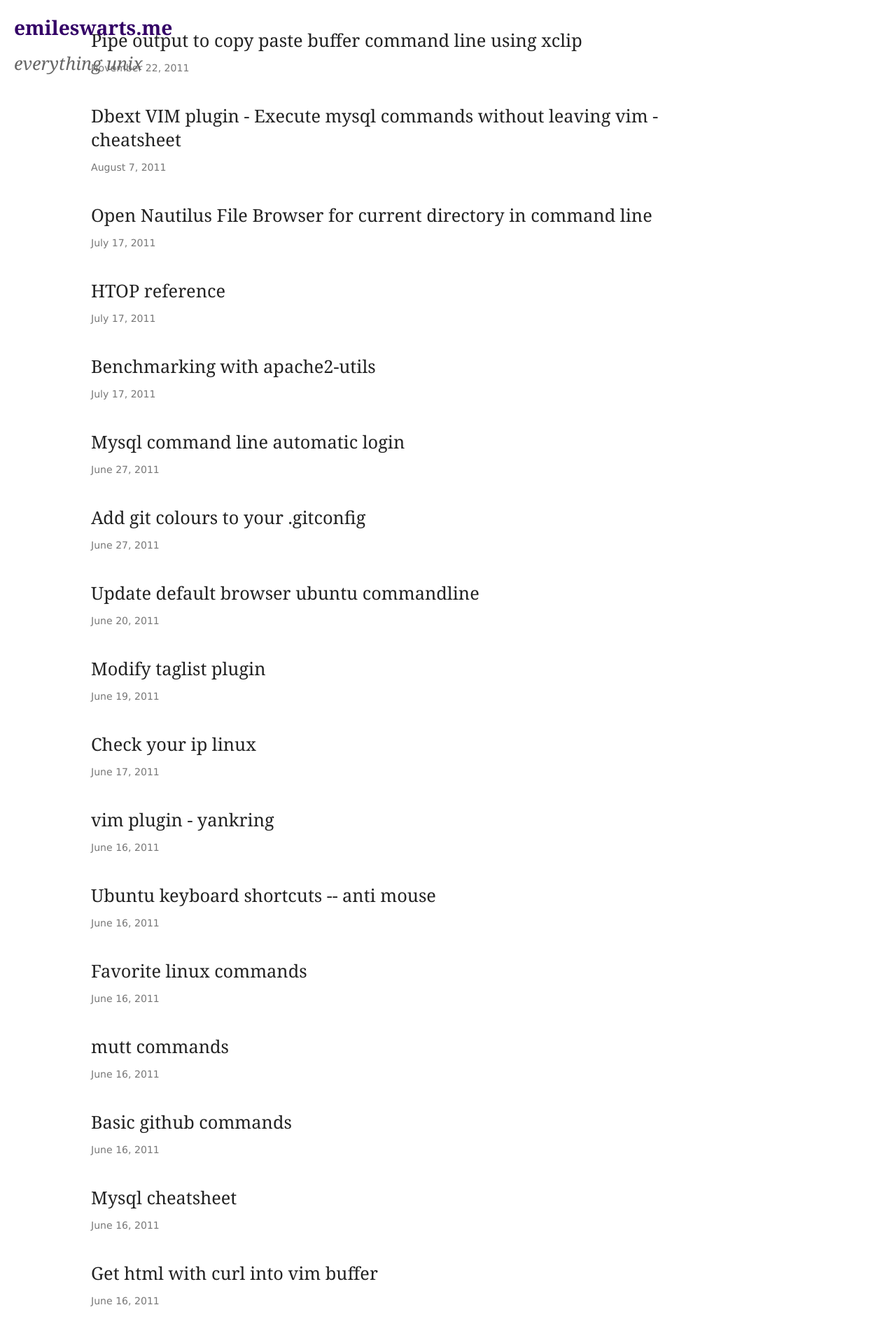
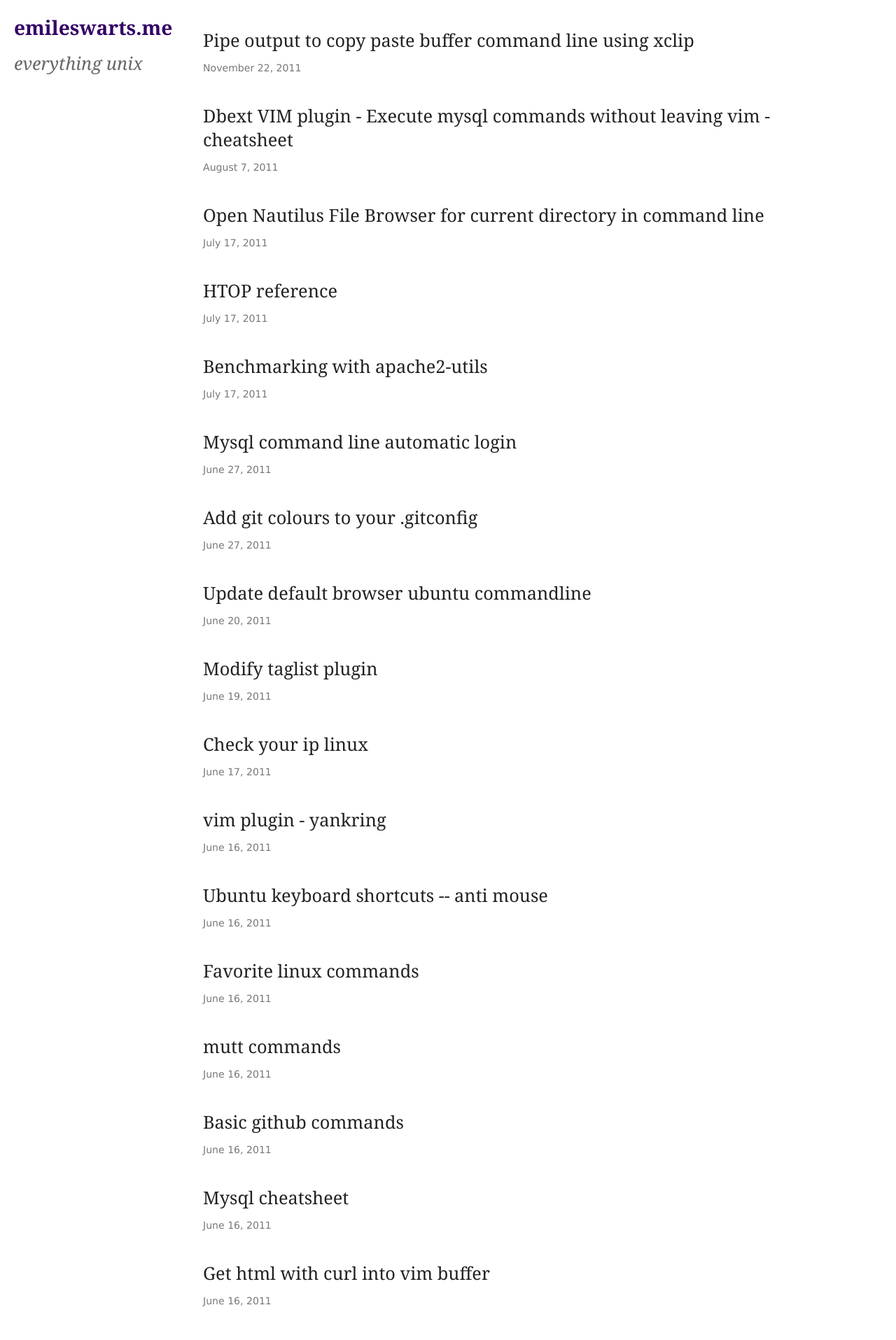
Before and after one commit to emileswarts/emileswarts.github.com, a Jekyll site: the page built from index.html, in a window 1280 px wide. Shown: the top 1915 px of the page at 70% size. Built offline with Jekyll 4.4.1, drawn with Linux system fonts in a browser that asks for light colours.

Commit message:
removed float

```diff
--- a/css/style.css
+++ b/css/style.css
@@ -1,7 +1,7 @@
- * {padding:0; margin:0;}
+* {padding:0; margin:0;}
 html { display:block; height:100%; width:100%;  }
 body {  font-family:Verdana, Geneva, sans-serif; font-size:0.88em;}
-#wrap { float:left; width:960px; margin:auto; min-height:900px; margin-bottom:100px;}
+#wrap {  width:960px; margin:auto; min-height:900px; margin-bottom:100px;}
 .clear {clear:both;}
 #content {background:#ffffff;}
 #left {width:650px; float:left; background:#fff;}
```
